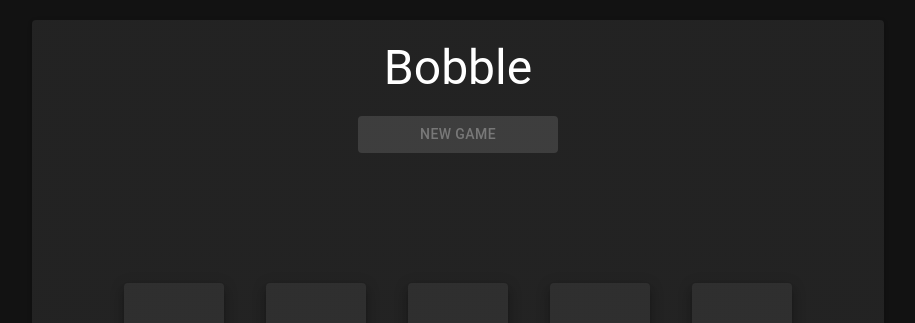
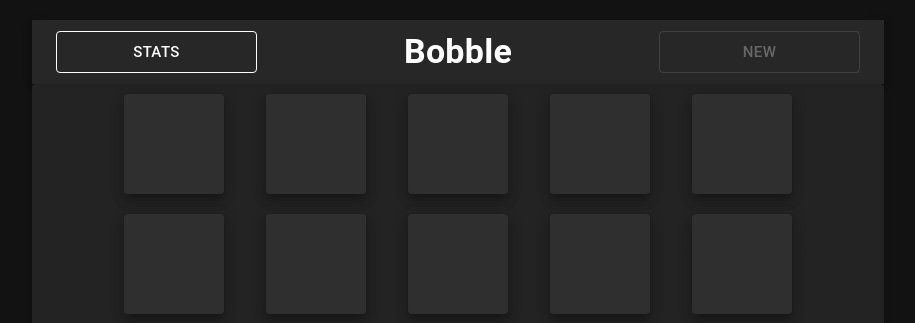
Before and after one commit to bambrose24/bobble, a React (Create React App) app: page / in a window 1280 px wide. Shown: the top 323 px of the page, without its empty margins (182-1097 px from the left). Built offline with nearby package versions, Linux system fonts and the light colour scheme.

Commit message:
compress and dialog

```diff
--- a/src/GameBoard.tsx
+++ b/src/GameBoard.tsx
@@ -1,4 +1,5 @@
-import { Grid, Paper, Typography, useTheme } from "@mui/material"
+import { Dialog, DialogContent, DialogContentText, DialogTitle, Grid, Modal, Paper, Slide, Typography, useTheme } from "@mui/material"
+import { TransitionProps } from '@mui/material/transitions'
 import React, { useEffect, useState } from "react"
 import { UserState, makeGuess, currentGame, addLetter, removeLetter, setAnimatedLastGuess, done, didWin } from "./gameReducer"
 import { useAppDispatch } from "./hooks"
@@ -6,6 +7,15 @@ import { useAppDispatch } from "./hooks"
 type IProps = {
     userState: UserState,
 }
+
+const Transition = React.forwardRef(function Transition(
+    props: TransitionProps & {
+        children: React.ReactElement<any, any>;
+    },
+    ref: React.Ref<unknown>,
+) {
+    return <Slide direction="up" ref={ref} {...props} />;
+});
 
 export const GameBoard: React.FC<IProps> = (props) => {
     const theme = useTheme()
@@ -15,6 +25,8 @@ export const GameBoard: React.FC<IProps> = (props) => {
     const prevGuessIndex = currGuessIndex - 1
     const currGuess = currGame?.currentGuess
     const dispatch = useAppDispatch()
+    const [modalOpen, setModalOpen] = useState<boolean>(false)
+    const [seenModal, setSeenModal] = useState<boolean>(false)
 
     const [minIndexToColor, setMinIndexToColor] = useState<number>(0)
 
@@ -32,6 +44,8 @@ export const GameBoard: React.FC<IProps> = (props) => {
             }, 400)
         }
     }, [userState.animationData.shouldAnimateLastGuess, dispatch])
+
+    useEffect(() => setSeenModal(false), [currGame])
 
     const answer = currGame?.answer
 
@@ -99,33 +113,36 @@ export const GameBoard: React.FC<IProps> = (props) => {
         return null
     }
 
-    const showAnswer = currGame && done(currGame) && !didWin(currGame)
+    const gameDone = done(currGame)
+    if (gameDone && !modalOpen) {
+        setModalOpen(true)
+    }
 
+    const won = done(currGame) && didWin(currGame)
+    console.log('won and gameDone', won, gameDone, modalOpen)
+    console.log('answer', answer)
     return <>
-        <div style={{
-            display: "flex",
-            alignItems: "center",
-            justifyContent: "center",
-        }}>
-            <Paper
-                elevation={3}
-                sx={{
-                    backgroundColor: theme.palette.grey[200],
-                    margin: "20px",
-                    height: "calc(min(12vw, 100px) * 0.8)",
-                    opacity: showAnswer ? undefined : 0,
-                }}
-            >
-                <Typography variant="h5" sx={{
-                    fontSize: "calc(min(12vw, 100px) * 0.5)",
-                    padding: "5px",
-                    textAlign: "center",
-                    color: theme.palette.getContrastText(theme.palette.grey[200])
-                }}>
-                    {showAnswer ? currGame.answer.toLocaleUpperCase() : ''}
-                </Typography>
-            </Paper>
-        </div>
+        <Dialog
+            open={gameDone && modalOpen && !seenModal}
+            onClose={() => {
+                setSeenModal(true)
+                setModalOpen(false)
+            }}
+            TransitionComponent={Transition}
+        >
+            <DialogTitle>
+                {won ? "You won!" : "Oh no :("}
+            </DialogTitle>
+            <DialogContent>
+                <DialogContentText id="alert-dialog-slide-description">
+                    {won ?
+                        <div>You correctly guessed <b>{currGame.answer}</b> in <b>{currGame.previousGuesses.length}</b> attempts</div>
+                        :
+                        <div>The answer was <b>{currGame.answer}</b>. Try again!</div>
+                    }
+                </DialogContentText>
+            </DialogContent>
+        </Dialog>
         {[...Array(6).keys()].map(guessKey => {
             const isCurrentGuess = currGuessIndex === guessKey
             const guess = isCurrentGuess ? currGuess : guessKey < currGame.previousGuesses.length ? currGame.previousGuesses[guessKey] : null
@@ -151,7 +168,7 @@ export const GameBoard: React.FC<IProps> = (props) => {
                                 backgroundColor: isCurrentGuess && currGame.isCurrentGuessInvalid ? theme.palette.error.main : canShowBackgroundColor ? backgroundColorsMap.get(backgroundColorMapKey) : undefined,
                             }}>
                                 <Typography variant="h3" sx={{
-                                    fontSize: "calc(min(12vw, 100px) * 0.7)",
+                                    fontSize: "calc(min(14vw, 100px) * 0.7)",
                                     flex: "0 0",
                                     padding: "10px",
                                 }}>
--- a/src/RootComponent.tsx
+++ b/src/RootComponent.tsx
@@ -1,4 +1,4 @@
-import { Paper, Container, Typography, Button } from '@mui/material'
+import { Paper, Container, Typography, Button, AppBar, Toolbar, Grid } from '@mui/material'
 import { useRef } from 'react';
 import Keyboard from 'react-simple-keyboard';
 import 'react-simple-keyboard/build/css/index.css';
@@ -51,34 +51,54 @@ export const RootComponent: React.FC = () => {
             marginTop: "20px",
             marginBottom: "20px",
         }}>
+            <AppBar position="static">
+                <Toolbar>
+                    <Grid container>
+                        <Grid item xs={3}>
+                            <Button
+                                variant="outlined"
+                                size="large"
+                                color="inherit"
+                                sx={{
+                                    width: "100%",
+                                    height: "100%",
+                                }}
+                            >Stats</Button>
+                        </Grid>
+                        <Grid item xs={6}>
+                            <Typography variant="h4" component="div" sx={{
+                                flexGrow: 1,
+                                textAlign: "center",
+                                fontWeight: "bold",
+                            }}>
+                                Bobble
+                            </Typography>
+                        </Grid>
+                        <Grid item xs={3}>
+                            <Button
+                                variant="outlined"
+                                size="large"
+                                color="inherit"
+                                onClick={() => dispatch(createGame())}
+                                disabled={!currGame || !done(currGame)}
+                                sx={{
+                                    width: "100%",
+                                    height: "100%",
+                                }}
+                            >
+                                New
+                            </Button>
+                        </Grid>
+                    </Grid>
+                </Toolbar>
+            </AppBar>
             <Paper elevation={2}>
-                <Typography variant="h3" sx={{
-                    textAlign: "center",
-                    padding: "20px",
-                }}>Bobble</Typography>
-                <div style={{
-                    display: "flex",
-                    alignItems: "center",
-                    justifyContent: "center",
-                }}>
-                    <Button variant="contained"
-                        disabled={!currGame || !done(currGame)}
-                        onClick={() => dispatch(createGame())}
-                        sx={{
-                            margin: "0 auto",
-                            width: "200px",
-                            textAlign: "center",
-                        }}>
-                        New Game
-                    </Button>
-                </div>
                 <GameBoard userState={userState} />
                 <div style={{
-                    position: "fixed",
                     height: "auto",
-                    width: "min(90%, 907px)",
+                    marginTop: "10px",
+                    width: "min(100%, 907px)",
                     marginBottom: "15px",
-                    bottom: 0,
                 }}>
                     <Keyboard
                         keyboardRef={r => (keyboard.current = r)}
@@ -123,7 +143,6 @@ export const RootComponent: React.FC = () => {
                         ]}
                     />
                 </div>
-                <div style={{ height: "150px" }} />
             </Paper>
         </Container>
     )
```
